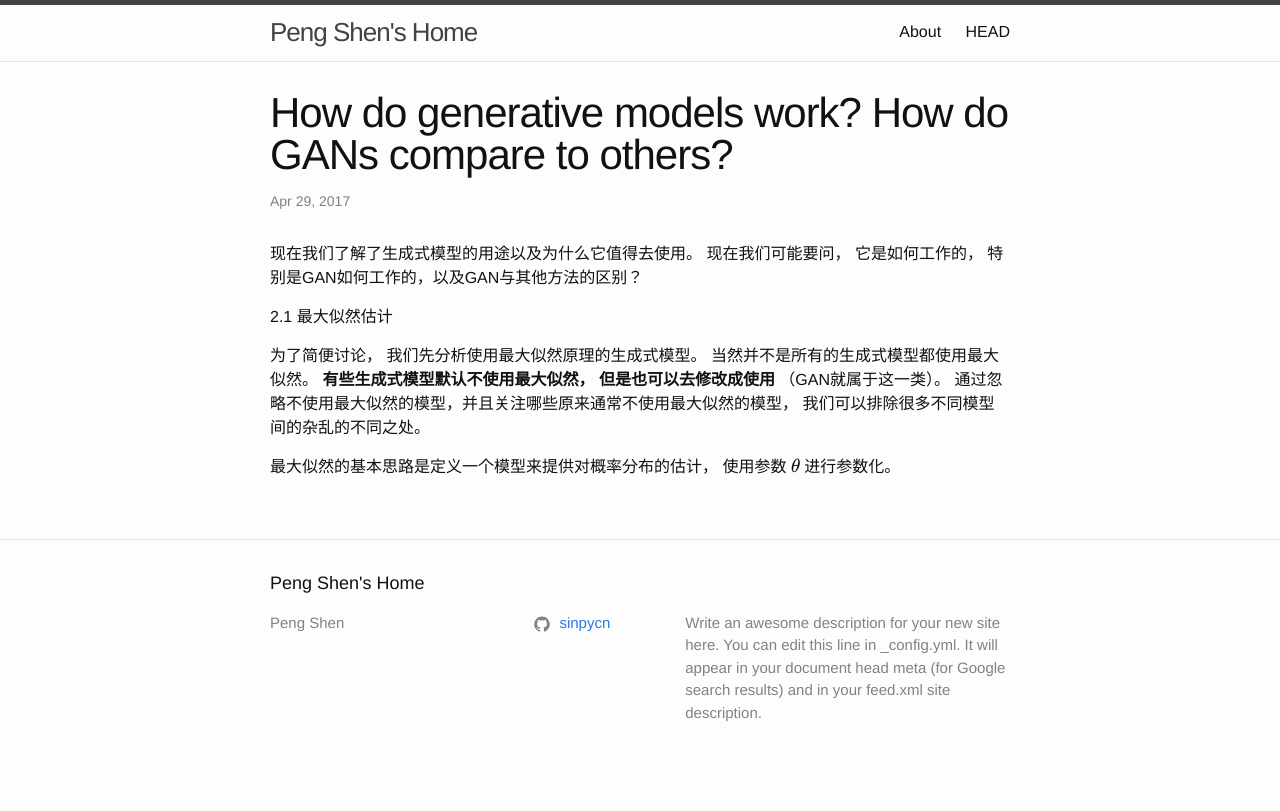
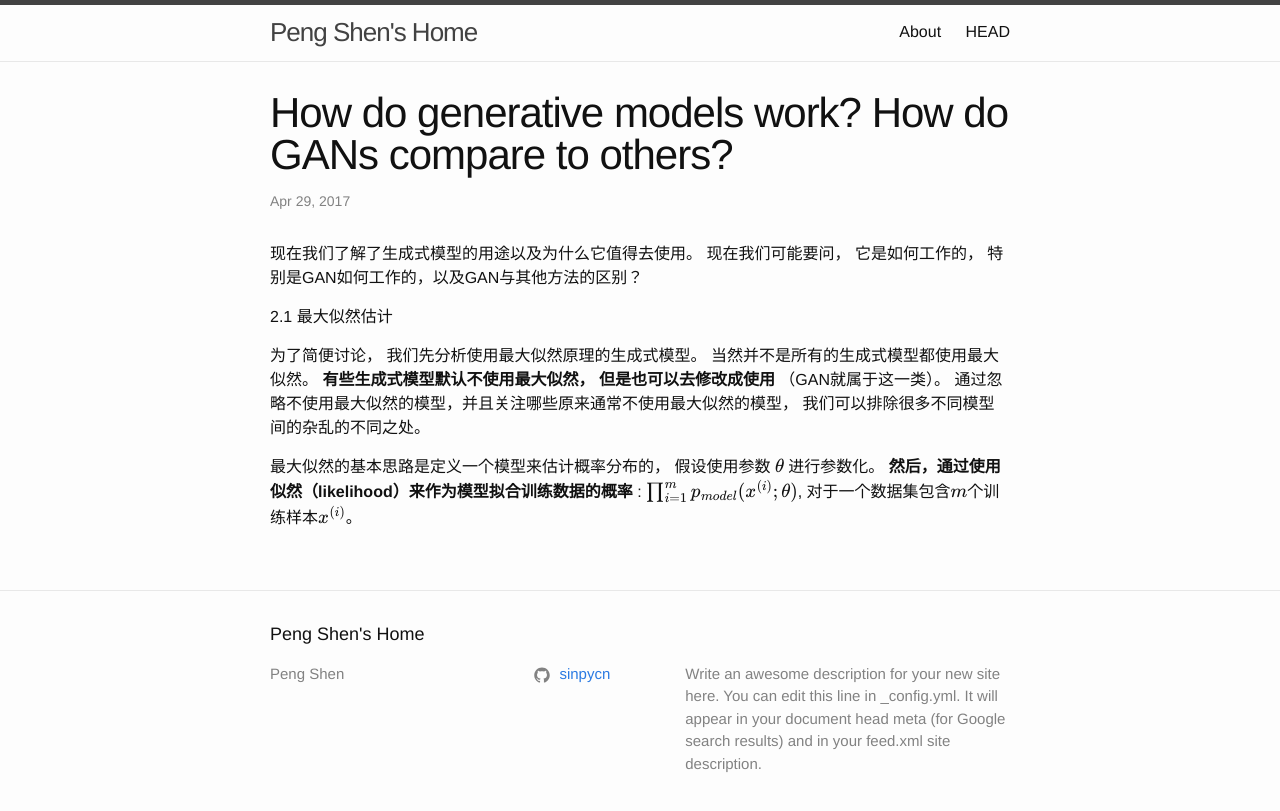
Before and after one commit to sinpycn/sinpycn.github.io, a Jekyll site: the page built from _posts/research/2017-04-29-NIPS2016 GAN Tutorial-:-How-do-generative-models-work.md, in a window 1280 px wide. Shown: the top 811 px of the page. Built offline with Jekyll 4.4.1, drawn with Linux system fonts in a browser that asks for light colours; formulas are drawn with MathJax 3.

Commit message:
Update 2017-04-29-NIPS2016 GAN Tutorial-:-How-do-generative-models-work.md

```diff
--- a/_posts/research/2017-04-29-NIPS2016 GAN Tutorial-:-How-do-generative-models-work.md
+++ b/_posts/research/2017-04-29-NIPS2016 GAN Tutorial-:-How-do-generative-models-work.md
@@ -11,4 +11,4 @@ mathjax: true
 为了简便讨论， 我们先分析使用最大似然原理的生成式模型。 当然并不是所有的生成式模型都使用最大似然。 **有些生成式模型默认不使用最大似然， 但是也可以去修改成使用** （GAN就属于这一类）。
 通过忽略不使用最大似然的模型，并且关注哪些原来通常不使用最大似然的模型， 我们可以排除很多不同模型间的杂乱的不同之处。
 
-最大似然的基本思路是定义一个模型来提供对概率分布的估计， 使用参数 $$\theta$$ 进行参数化。
+最大似然的基本思路是定义一个模型来估计概率分布的， 假设使用参数 $$\theta$$ 进行参数化。 **然后，通过使用似然（likelihood）来作为模型拟合训练数据的概率** : $$\prod_{i=1}^{m}p_{model}(x^{(i)};\theta)$$, 对于一个数据集包含$$m$$个训练样本$$x^{(i)}$$。
```
